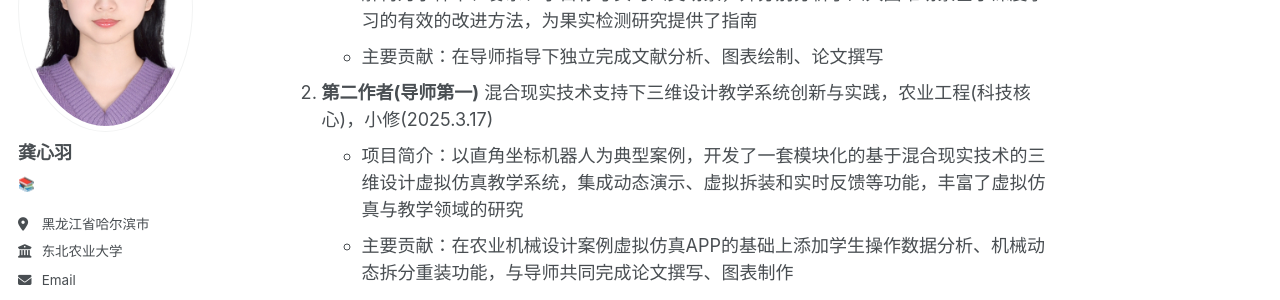
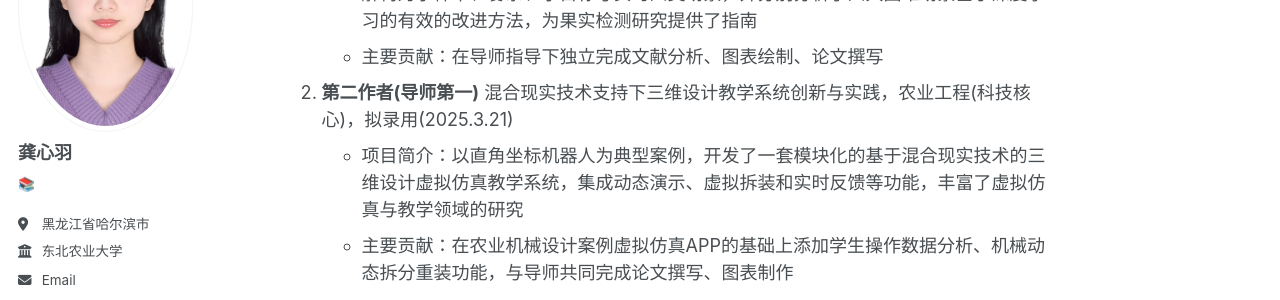
Before and after one commit to yyuliaaa/yyuliaaa.github.io, a Jekyll site: the page built from _pages/about.md, in a window 1280 px wide and 900 px high, scrolled down 735 px. Shown: the part 216-516 px from the top of the window. Built offline with Jekyll 4.4.1, drawn with Linux system fonts in a browser that asks for light colours; some web fonts are replaced.

Commit message:
Update about.md

```diff
--- a/_pages/about.md
+++ b/_pages/about.md
@@ -25,6 +25,6 @@ redirect_from:
    - 论文简介：系统性地探讨了深度学习在果实检测领域的研究进展，首次将果实检测难题解构为小样本、复杂、小目标与实时四类场景，并分别分析了四大困难场景基于深度学习的有效的改进方法，为果实检测研究提供了指南
    - 主要贡献：在导师指导下独立完成文献分析、图表绘制、论文撰写
 
-2. **第二作者(导师第一)** 混合现实技术支持下三维设计教学系统创新与实践，农业工程(科技核心)，小修(2025.3.17)
+2. **第二作者(导师第一)** 混合现实技术支持下三维设计教学系统创新与实践，农业工程(科技核心)，拟录用(2025.3.21)
    - 项目简介：以直角坐标机器人为典型案例，开发了一套模块化的基于混合现实技术的三维设计虚拟仿真教学系统，集成动态演示、虚拟拆装和实时反馈等功能，丰富了虚拟仿真与教学领域的研究
    - 主要贡献：在农业机械设计案例虚拟仿真APP的基础上添加学生操作数据分析、机械动态拆分重装功能，与导师共同完成论文撰写、图表制作
```
